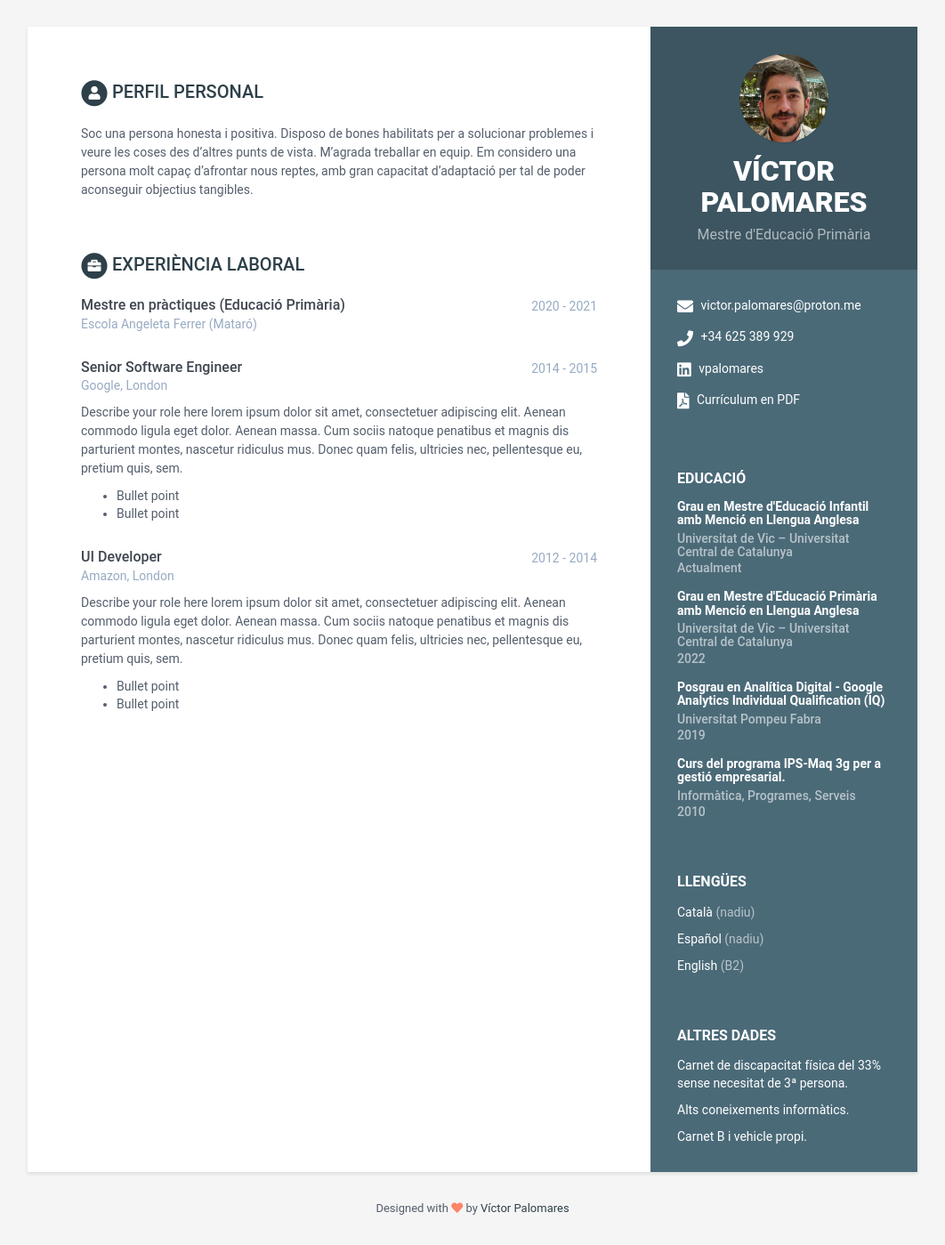
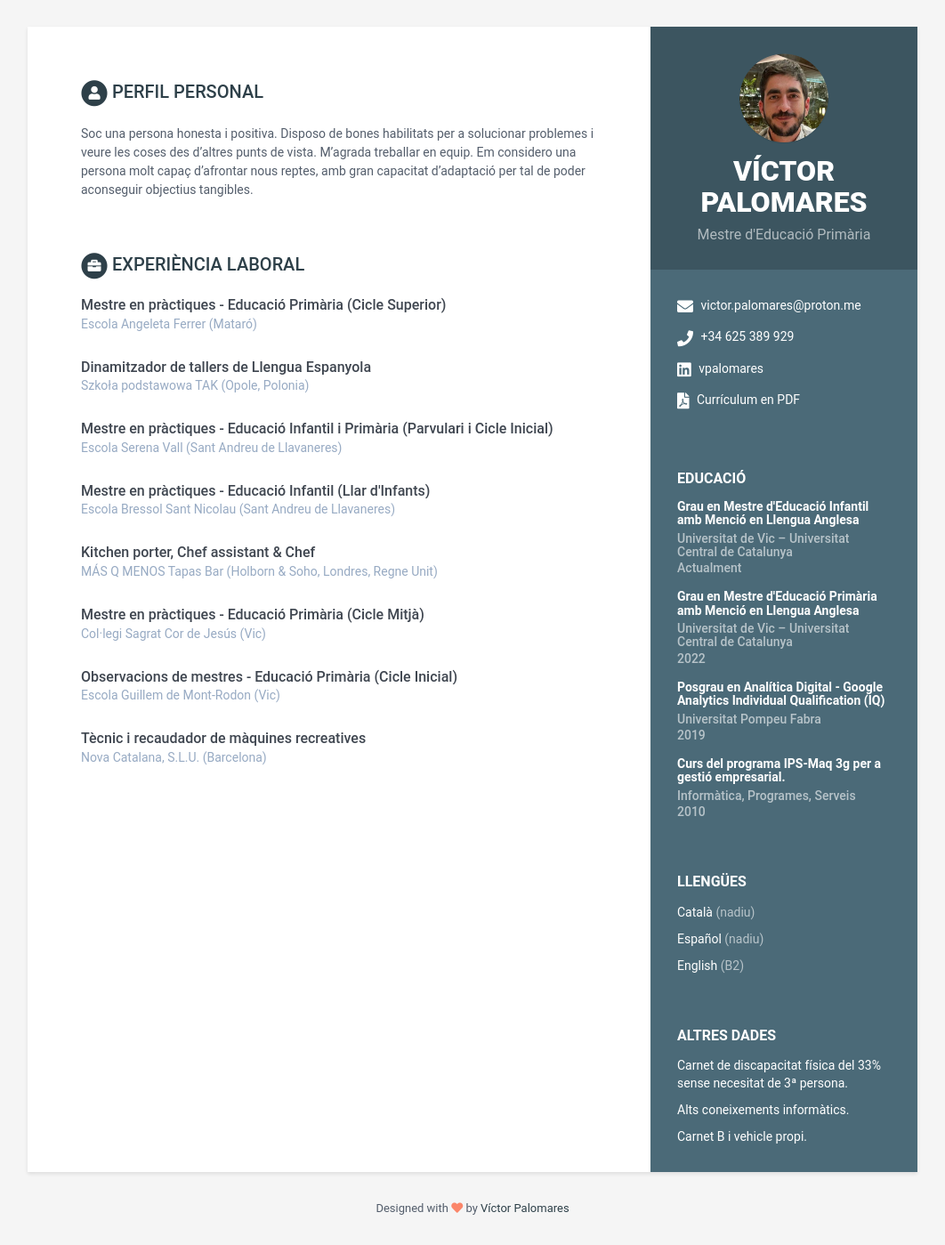
Before and after one commit to vpalomares/cv, a Jekyll site: the page built from index.html, in a window 1280 px wide. Shown: the whole page at 89% size, without its empty margins (109-1171 px from the left). Built offline with Jekyll 4.4.1, drawn with Linux system fonts in a browser that asks for light colours.

Commit message:
Update data.yml

```diff
--- a/_data/data.yml
+++ b/_data/data.yml
@@ -63,32 +63,29 @@ education:
 experiences:
     title: Experiència laboral
     info:
-      - role: Mestre en pràctiques (Educació Primària)
-        time: 2020 - 2021
+      - role: Mestre en pràctiques - Educació Primària (Cicle Superior)
         company: Escola Angeleta Ferrer (Mataró)
 
-      - role: Senior Software Engineer
-        time: 2014 - 2015
-        company: Google, London
-        details: |
-          Describe your role here lorem ipsum dolor sit amet, consectetuer
-          adipiscing elit. Aenean commodo ligula eget dolor. Aenean massa.
-          Cum sociis natoque penatibus et magnis dis parturient montes,
-          nascetur ridiculus mus. Donec quam felis, ultricies nec,
-          pellentesque eu, pretium quis, sem.
-            - Bullet point
-            - Bullet point
-      - role: UI Developer
-        time: 2012 - 2014
-        company: Amazon, London
-        details: |
-          Describe your role here lorem ipsum dolor sit amet, consectetuer
-          adipiscing elit. Aenean commodo ligula eget dolor. Aenean massa.
-          Cum sociis natoque penatibus et magnis dis parturient montes,
-          nascetur ridiculus mus. Donec quam felis, ultricies nec,
-          pellentesque eu, pretium quis, sem.
-            - Bullet point
-            - Bullet point
+      - role: Dinamitzador de tallers de Llengua Espanyola
+        company: Szkoła podstawowa TAK (Opole, Polonia)
+
+      - role: Mestre en pràctiques - Educació Infantil i Primària (Parvulari i Cicle Inicial)
+        company: Escola Serena Vall (Sant Andreu de Llavaneres)
+
+      - role: Mestre en pràctiques - Educació Infantil (Llar d'Infants)
+        company: Escola Bressol Sant Nicolau (Sant Andreu de Llavaneres)
+
+      - role: Kitchen porter, Chef assistant & Chef
+        company: MÁS Q MENOS Tapas Bar (Holborn & Soho, Londres, Regne Unit)
+
+      - role: Mestre en pràctiques - Educació Primària (Cicle Mitjà)
+        company: Col·legi Sagrat Cor de Jesús (Vic)
+
+      - role: Observacions de mestres - Educació Primària (Cicle Inicial)
+        company: Escola Guillem de Mont-Rodon (Vic)
+
+      - role: Tècnic i recaudador de màquines recreatives
+        company: Nova Catalana, S.L.U. (Barcelona)
 
 footer: >
     Designed with <i class="fas fa-heart"></i> by <a href="http://github.com/governmundial" target="_blank" rel="nofollow">Víctor Palomares</a>
```
